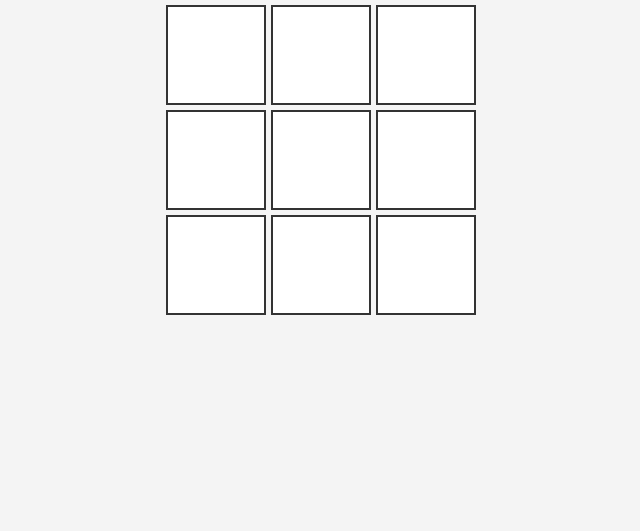
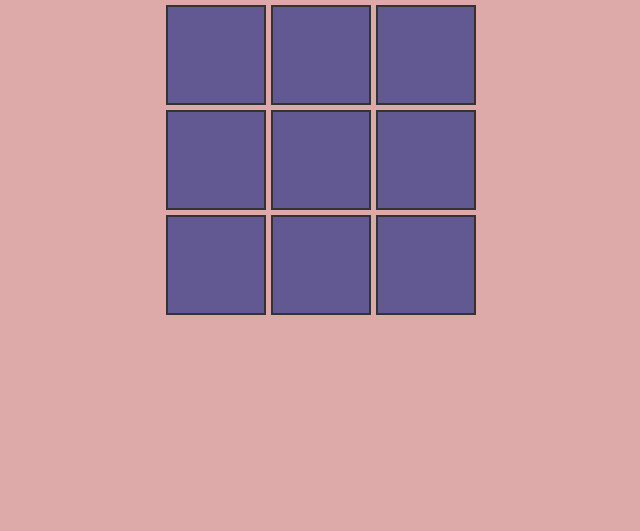
Before and after one commit to ebtisamayman/ebtisam, a plain HTML site: page index.html in a window 1280 px wide. Shown: the part 269-800 px from the top of the page, without its empty margins (319-959 px from the left). Drawn offline with Linux system fonts and the light colour scheme.

Commit message:
first commit

```diff
--- a/style.css
+++ b/style.css
@@ -8,7 +8,7 @@
   /* Body Styling */
   body {
     font-family: Arial, sans-serif;
-    background-color: #f4f4f4;
+    background-color: #dea9a9;
     display: flex;
     justify-content: center;
     align-items: center;
@@ -31,7 +31,7 @@
 
   /* Cells */
   .cell {
-    background-color: #fff;
+    background-color: #625992;
     border: 2px solid #333;
     display: flex;
     justify-content: center;
```
